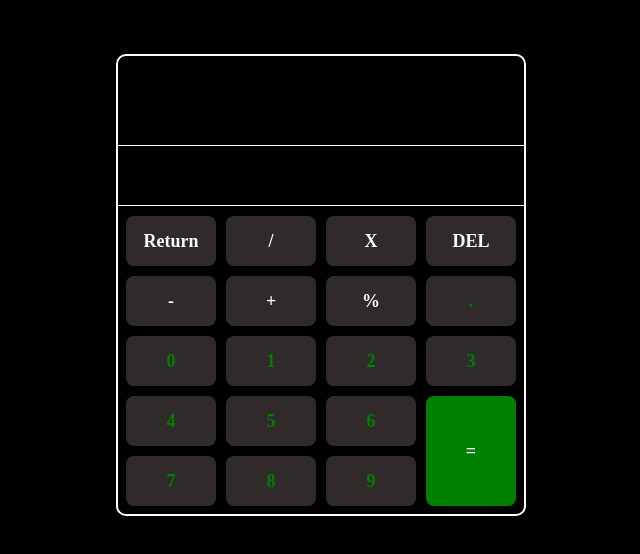
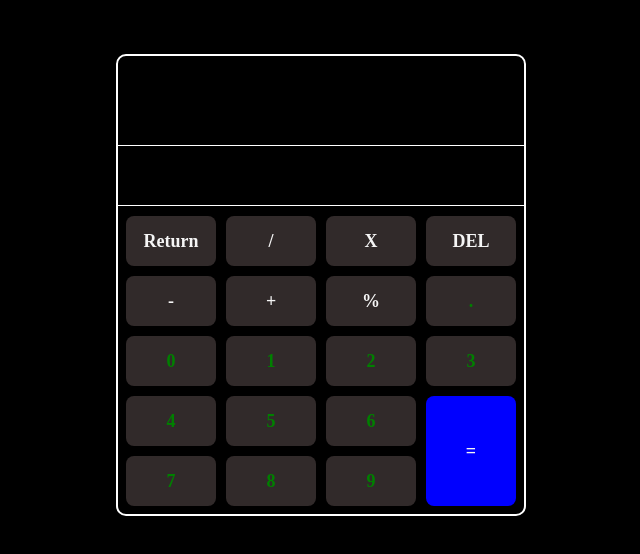
Before and after one commit to quest82/Calculator_App, a plain HTML site: page index.html in a window 1280 px wide. Shown: the whole page, without its empty margins (319-959 px from the left). Drawn offline with Linux system fonts and the light colour scheme.

Commit message:
some CSS changes

```diff
--- a/calc.css
+++ b/calc.css
@@ -62,7 +62,7 @@ body{
 }
 
 .operator_btn{
-    color: white;
+    color: whitesmoke;
 }
 
 
@@ -71,6 +71,6 @@ body{
 .operator_btn:nth-of-type(7){
     grid-column: 4/5;
     grid-row: 4/6;
-    background-color: green;
+    background-color: blue;
 
 }
```
